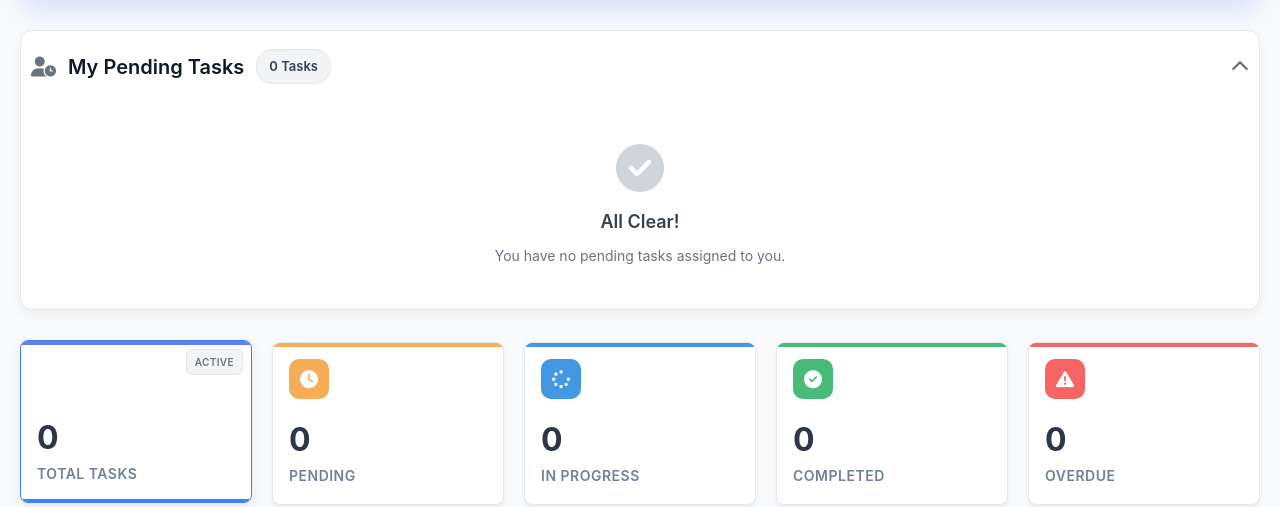
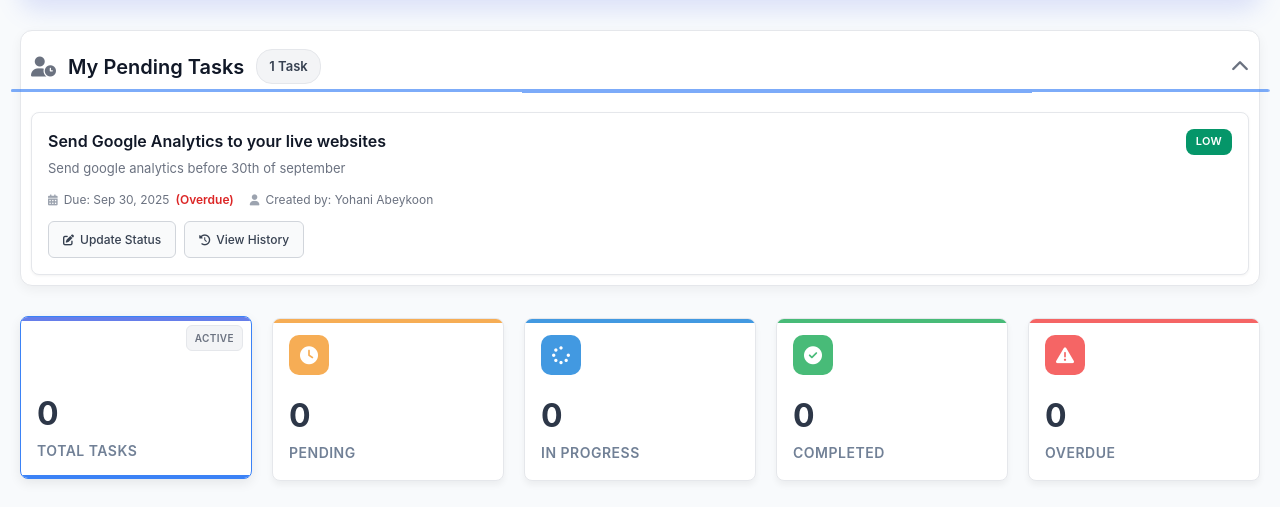
Before and after one commit to uvindu94/taskmanager, a PHP site: page /dashboard.php in a window 1280 px wide. Shown: the part 231-738 px from the top of the page. Run offline with PHP 8.4, Linux system fonts and the light colour scheme; a user stored in the database is signed in; data comes from the database, SQL or seed files in the repository; some libraries are stand-ins or nearby versions.

Commit message:
update dashboard

```diff
--- a/dashboard.php
+++ b/dashboard.php
@@ -14,7 +14,7 @@
                        FROM tasks t
                        JOIN users u ON t.assigned_to = u.id
                        JOIN users v ON t.created_by = v.id
-                       WHERE t.assigned_to = ? AND t.status = 'pending'
+                       WHERE t.assigned_to = ? AND (t.status = 'pending' OR t.status = 'in_progress')
                        ORDER BY t.due_date ASC, t.created_at ASC");
 $stmt->execute([$user_id]);
 $my_pending_tasks = $stmt->fetchAll();
```
